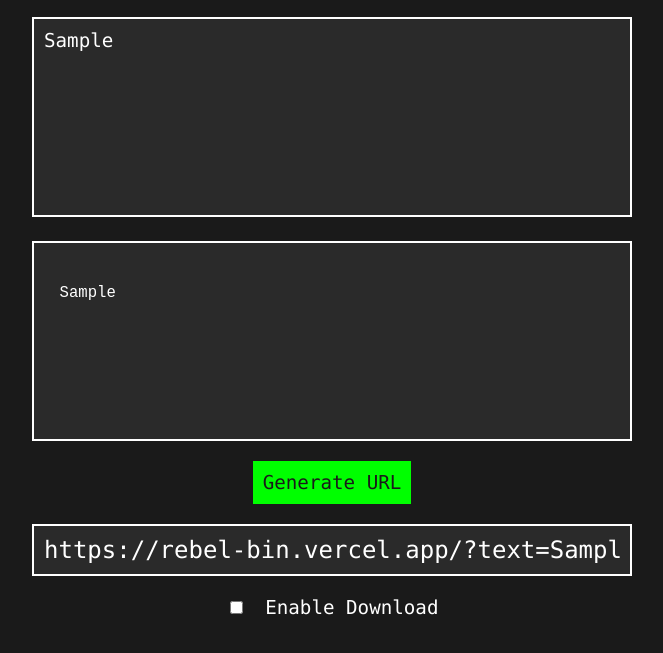
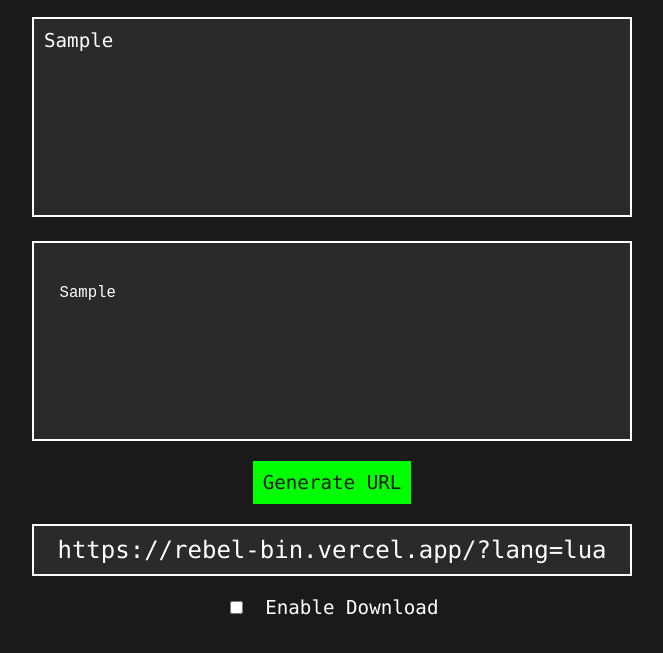
Before and after one commit to OptioniaI/RebelBin, a plain HTML site: page generate.html in a window 1280 px wide. Both pictures are taken after typing "Sample" into the empty fields and a click on the button "Generate URL". Shown: the part 141-794 px from the top of the page, without its empty margins (308-971 px from the left). Drawn offline with nearby package versions, Linux system fonts and the light colour scheme.

Commit message:
Update generate.html

```diff
--- a/generate.html
+++ b/generate.html
@@ -132,10 +132,9 @@
         }
 
         function generateUrl() {
-            const inputText = document.getElementById('inputText').value;
+            const language = document.getElementById('languageSelect').value;
             const baseUrl = 'https://rebel-bin.vercel.app/';
-            const encodedText = encodeURIComponent(inputText);
-            const generatedUrl = `${baseUrl}?text=${encodedText}`;
+            const generatedUrl = `${baseUrl}?lang=${language}`;
             document.getElementById('outputUrl').value = generatedUrl;
         }
 
```
